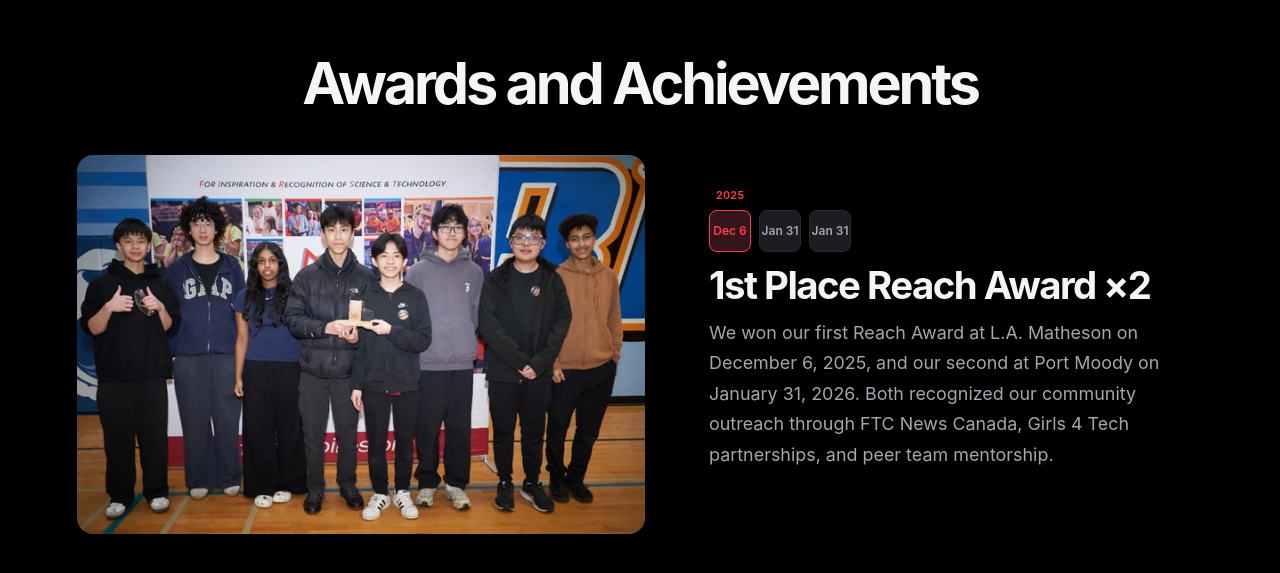
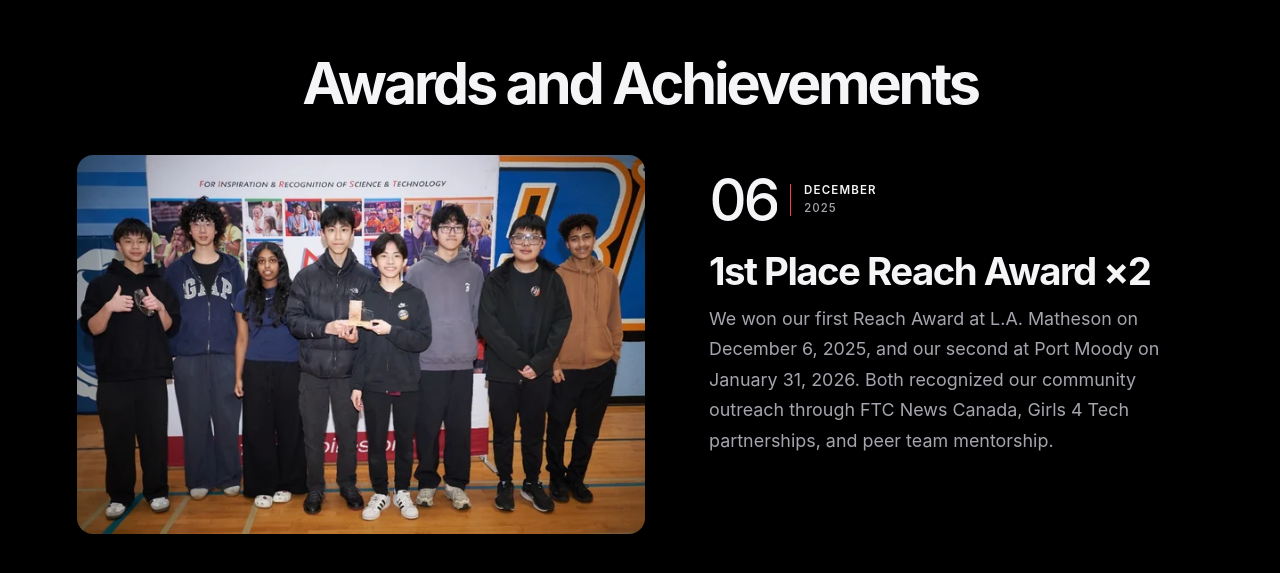
Before and after one commit to BotSquared22829/botsquared22829.github.io, a website: page about.html in a window 1280 px wide. Shown: the part 3342-3915 px from the top of the page. Drawn offline with Linux system fonts and the light colour scheme.

Commit message:
Simplify the About awards calendar

```diff
--- a/about.html
+++ b/about.html
@@ -63,18 +63,17 @@
     <span class="scroll-hint about-scroll-hint" aria-hidden="true"><span></span> SCROLL</span>
     </div>
     </section>
-    <section class="about-awards" aria-labelledby="awards-title">
+    <section id="awards" class="about-awards" aria-labelledby="awards-title">
       <div class="awards-stage wrap">
         <h2 id="awards-title">Awards and Achievements</h2>
         <div class="awards-chapters">
           <article class="award-chapter" aria-labelledby="award-reach-title">
             <img src="assets/award-reach-1024.webp" srcset="assets/award-reach-640.webp 640w, assets/award-reach-1024.webp 1024w" sizes="(max-width: 760px) 88vw, min(44vw, 602px)" width="1024" height="682" alt="BotSquared team members together with their Reach Award trophy." loading="lazy">
             <div class="award-copy">
-              <div class="award-dates" role="group" aria-label="Award dates">
-                <time datetime="2025-12-06" title="First Reach Award, Dec 6, 2025" aria-current="step"><small>2025</small> <span>Dec 6</span></time>
-                <time datetime="2026-01-31" title="Finalist Alliance, Jan 31, 2026"><span>Jan 31</span></time>
-                <time datetime="2026-01-31" title="BC Championships Qualifier, Jan 31, 2026"><span>Jan 31</span></time>
-              </div>
+              <time class="award-date" datetime="2025-12-06">
+                <span class="award-date-number"><span>06</span></span>
+                <span class="award-date-month">December <small>2025</small></span>
+              </time>
               <h3 id="award-reach-title">1st Place Reach Award ×2</h3>
               <p>We won our first Reach Award at L.A. Matheson on December 6, 2025, and our second at Port Moody on January 31, 2026. Both recognized our community outreach through FTC News Canada, Girls 4 Tech partnerships, and peer team mentorship.</p>
             </div>
@@ -82,11 +81,10 @@
           <article class="award-chapter" aria-labelledby="award-finalist-title">
             <img src="assets/award-finalist-alliance-1024.webp" srcset="assets/award-finalist-alliance-640.webp 640w, assets/award-finalist-alliance-1024.webp 1024w" sizes="(max-width: 760px) 88vw, min(44vw, 602px)" width="1024" height="682" alt="BotSquared and alliance partners holding their finalist trophies." loading="lazy">
             <div class="award-copy">
-              <div class="award-dates" role="group" aria-label="Award dates">
-                <time datetime="2025-12-06" title="First Reach Award, Dec 6, 2025"><span>Dec 6</span></time>
-                <time datetime="2026-01-31" title="Finalist Alliance, Jan 31, 2026" aria-current="step"><small>2026</small> <span>Jan 31</span></time>
-                <time datetime="2026-01-31" title="BC Championships Qualifier, Jan 31, 2026"><span>Jan 31</span></time>
-              </div>
+              <time class="award-date" datetime="2026-01-31">
+                <span class="award-date-number"><span>31</span></span>
+                <span class="award-date-month">January <small>2026</small></span>
+              </time>
               <h3 id="award-finalist-title">Finalist Alliance</h3>
               <p>BotSquared and our alliance partners competed through the elimination rounds to reach the finals of the DECODE Port Moody Qualifier.</p>
             </div>
@@ -94,11 +92,10 @@
           <article class="award-chapter" aria-labelledby="award-bc-title">
             <img src="assets/award-bc-championships-1024.webp" srcset="assets/award-bc-championships-640.webp 640w, assets/award-bc-championships-1024.webp 1024w" sizes="(max-width: 760px) 88vw, min(44vw, 602px)" width="1024" height="576" alt="BotSquared team members watching a robotics match beside the competition field." loading="lazy">
             <div class="award-copy">
-              <div class="award-dates" role="group" aria-label="Award dates">
-                <time datetime="2025-12-06" title="First Reach Award, Dec 6, 2025"><span>Dec 6</span></time>
-                <time datetime="2026-01-31" title="Finalist Alliance, Jan 31, 2026"><span>Jan 31</span></time>
-                <time datetime="2026-01-31" title="BC Championships Qualifier, Jan 31, 2026" aria-current="step"><small>2026</small> <span>Jan 31</span></time>
-              </div>
+              <time class="award-date" datetime="2026-01-31">
+                <span class="award-date-number"><span>31</span></span>
+                <span class="award-date-month">January <small>2026</small></span>
+              </time>
               <h3 id="award-bc-title">BC Championships Qualifier</h3>
               <p>We earned 59 advancement points at Port Moody and secured the third qualifying spot for the BC Provincial Championships. Competing at the provincial level against the best teams in British Columbia was a major milestone for our program, validating our engineering, outreach, and team development efforts across the season.</p>
             </div>
--- a/about.js
+++ b/about.js
@@ -227,6 +227,7 @@ if (!introMotion.matches && !introShortScreen.matches) {
 const awards = document.querySelector('.about-awards');
 const awardsStage = awards.querySelector('.awards-stage');
 const awardChapters = [...awards.querySelectorAll('.award-chapter')];
+const awardDates = awardChapters.map(chapter => chapter.querySelector('.award-date').dateTime);
 const awardsMotion = window.matchMedia('(prefers-reduced-motion: reduce)');
 let awardsPinned = false;
 let awardsFramePending = false;
@@ -238,10 +239,12 @@ function updateAwards() {
   const progress = Math.max(0, Math.min(1, (headerHeight - awards.getBoundingClientRect().top) / travel));
   const active = awardsPinned ? Math.min(awardChapters.length - 1, Math.floor(progress * awardChapters.length)) : -1;
   if (active === activeAward) return;
+  const dateChanged = active >= 0 && activeAward >= 0 && awardDates[activeAward] !== awardDates[active];
+  if (dateChanged) awards.style.setProperty('--award-date-direction', active < activeAward ? -1 : 1);
   activeAward = active;
   awardChapters.forEach((chapter, index) => {
-    chapter.style.setProperty('--award-date-shift', awardsPinned ? active - index : 0);
     chapter.classList.toggle('is-active', index === active);
+    chapter.classList.toggle('is-changing-date', index === active && dateChanged);
     if (awardsPinned && index !== active) chapter.setAttribute('aria-hidden', 'true');
     else chapter.removeAttribute('aria-hidden');
   });
--- a/style.css
+++ b/style.css
@@ -1069,14 +1069,35 @@ html.intro-scroll-locked, .intro-scroll-locked .about-thinking { overflow: hidde
 .award-chapter { display: grid; grid-template-columns: 1.15fr 1fr; gap: clamp(32px, 5vw, 80px); align-items: start; min-width: 0; }
 .award-chapter img { width: 100%; height: auto; aspect-ratio: 3 / 2; object-fit: cover; object-position: center; border-radius: 16px; }
 .award-copy { min-width: 0; align-self: stretch; }
-.award-dates { --date-size: 42px; --date-gap: 8px; --year-gap: 9px; display: flex; align-items: flex-end; gap: var(--date-gap); isolation: isolate; margin-block: 35px 12px; font-weight: 600; }
-.award-dates time { position: relative; display: grid; justify-items: center; gap: var(--year-gap); color: var(--muted); }
-.award-dates time::before, .award-dates small::after { content: ""; position: absolute; left: 0; width: var(--date-size); height: var(--date-size); box-sizing: border-box; border: 1px solid var(--line); border-radius: 8px; pointer-events: none; }
-.award-dates time::before { bottom: 0; background: #1c1c22; }
-.award-dates small { position: relative; z-index: 1; width: 100%; text-align: center; font-size: 11px; line-height: 1; font-variant-numeric: tabular-nums; }
-.award-dates small::after { top: calc(100% + var(--year-gap)); border-color: currentColor; background: #35151c; }
-.award-dates time span { position: relative; z-index: 2; display: grid; place-items: center; width: var(--date-size); height: var(--date-size); font-size: 12px; white-space: nowrap; }
-.award-dates time[aria-current="step"] { color: var(--red); }
+.award-date {
+  display: inline-flex;
+  align-items: center;
+  gap: 13px;
+  margin-block: clamp(8px, 2svh, 22px) clamp(14px, 2.5svh, 24px);
+  font-variant-numeric: tabular-nums;
+}
+.award-date-number {
+  display: block;
+  overflow: clip;
+  font-size: clamp(44px, 4.6vw, 68px);
+  font-weight: 550;
+  line-height: 1;
+  letter-spacing: -.07em;
+}
+.award-date-number > span { display: block; }
+.award-date-month {
+  display: grid;
+  gap: 4px;
+  border-inline-start: 1px solid var(--red);
+  padding-inline-start: 13px;
+  color: var(--ink);
+  font-size: .72rem;
+  font-weight: 600;
+  line-height: 1.2;
+  letter-spacing: .1em;
+  text-transform: uppercase;
+}
+.award-date-month small { color: var(--muted); font-size: .72rem; font-weight: 450; letter-spacing: .06em; }
 .award-copy h3 { font-size: clamp(28px, 3vw, 44px); font-weight: 650; line-height: 1.1; letter-spacing: -.04em; }
 .award-copy p { margin-top: 12px; color: var(--muted); font-size: clamp(16px, 1.4vw, 19px); line-height: 1.7; }
 .awards-scroll-ready { height: 355svh; }
@@ -1086,16 +1107,21 @@ html.intro-scroll-locked, .intro-scroll-locked .about-thinking { overflow: hidde
 .awards-scroll-ready .award-chapter.is-active { visibility: visible; pointer-events: auto; transition-delay: 0s; }
 .awards-scroll-ready .award-chapter img { opacity: 0; transition: opacity .65s ease-in-out; }
 .awards-scroll-ready .award-chapter.is-active img { opacity: 1; }
-.awards-scroll-ready .award-dates { visibility: hidden; }
-.awards-scroll-ready .award-chapter.is-active .award-dates { visibility: visible; }
-.awards-scroll-ready .award-dates small { transform: translateX(calc(var(--award-date-shift, 0) * (100% + var(--date-gap)))); transition: transform .16s ease-out; }
+.awards-scroll-ready .award-copy { visibility: hidden; }
+.awards-scroll-ready .award-chapter.is-active .award-copy { visibility: visible; }
+.awards-scroll-ready .award-chapter.is-active.is-changing-date .award-date-number > span { animation: award-date-roll .45s var(--ease) both; }
+.awards-scroll-ready .award-chapter.is-active.is-changing-date .award-date-month { animation: award-month-reveal .35s ease both; }
+@keyframes award-date-roll {
+  from { opacity: .25; transform: translateY(calc(var(--award-date-direction) * 70%)); }
+}
+@keyframes award-month-reveal { from { opacity: .25; } }
 .awards-scroll-ready .award-copy :is(h3, p) { opacity: 0; transition: opacity .2s ease-out; }
 .awards-scroll-ready .award-chapter.is-active .award-copy :is(h3, p) { opacity: 1; transition: opacity .35s ease-in .22s; }
 @media (max-width: 760px) {
   .awards-stage { gap: 24px; padding-block: 28px; }
   .award-chapter { grid-template-columns: 1fr; grid-template-rows: max-content 1fr; gap: 22px; }
   .award-chapter img { max-height: 26svh; }
-  .award-dates { margin-block: 15px 12px; }
+  .award-date { margin-block: 0 12px; }
   .award-copy h3 { font-size: 28px; }
   .award-copy p { margin-top: 12px; font-size: 16px; line-height: 1.6; }
 }
```
